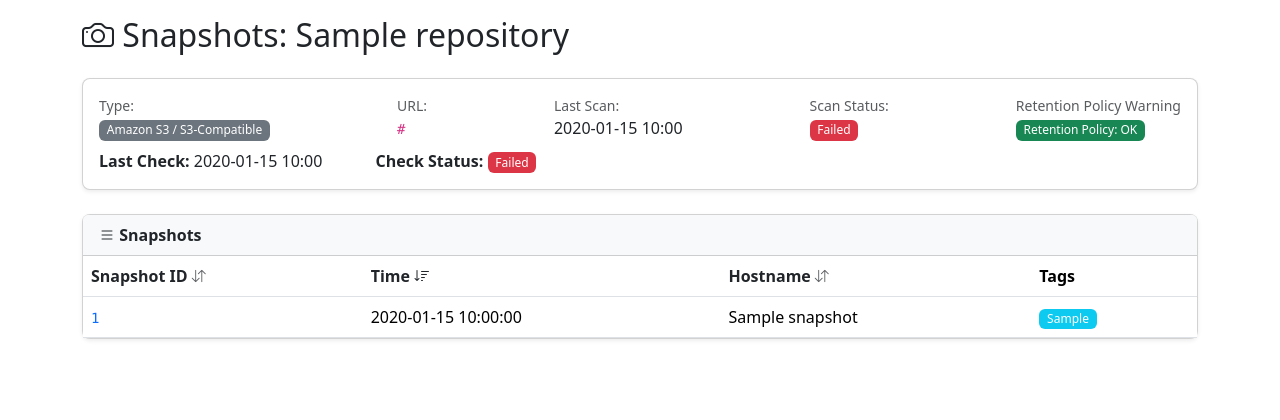
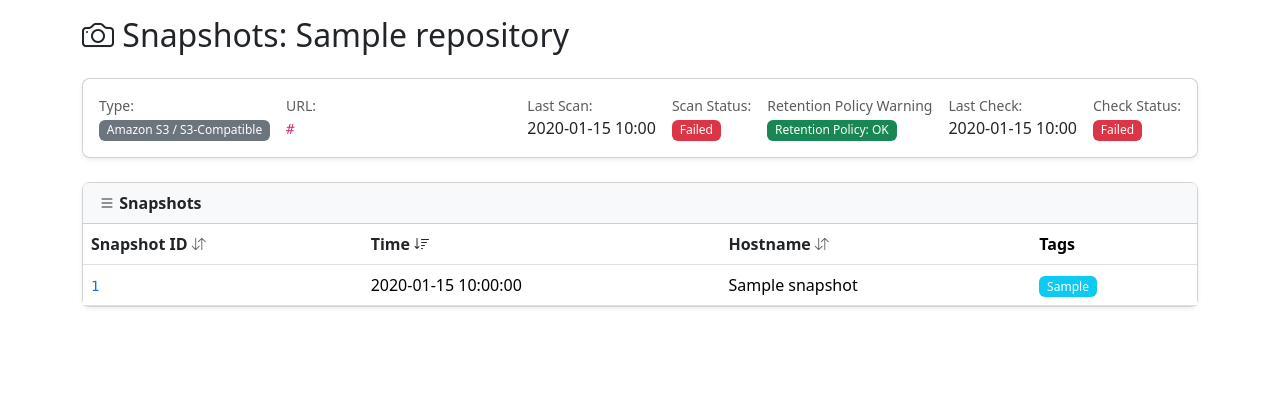
Before and after one commit to tmseidel/restic-explorer, a Spring Boot app: page /repositories/1/snapshots in a window 1280 px wide. Shown: the part 106-526 px from the top of the page. Run offline with Spring Boot 4, Linux system fonts and the light colour scheme; tables that the repository leaves empty hold one stand-in row (values such as "Sample post"); some of the project's set-up classes (security, data sources, template engines, error pages and the like) are left out, and stand-ins take their place; some libraries are stand-ins or nearby versions.

Commit message:
fix: unify repository info card layout on snapshots page
Integrate check info items (Last Check, Check Status) into the same
flex container used by the other items instead of a separate row/col
grid with different label styling.

- Remove justify-content-between to prevent unnatural spacing
- Add flex-grow-1 to URL div for better space distribution
- Move check items into the flex container with stacked small labels

Co-authored-by: tmseidel <192797+tmseidel@users.noreply.github.com>

```diff
--- a/src/main/resources/templates/scanning/snapshots.html
+++ b/src/main/resources/templates/scanning/snapshots.html
@@ -54,12 +54,12 @@
     <!-- Repository Info -->
     <div class="card shadow-sm mb-4">
         <div class="card-body">
-            <div class="d-flex justify-content-between flex-wrap gap-3">
+            <div class="d-flex flex-wrap gap-3">
                 <div>
                     <small class="text-muted d-block" th:text="#{snapshot.repoInfo.type}">Type</small>
                     <span class="badge bg-secondary" th:text="${repository.type.displayName}">S3</span>
                 </div>
-                <div>
+                <div class="flex-grow-1">
                     <small class="text-muted d-block" th:text="#{snapshot.repoInfo.url}">URL</small>
                     <code th:text="${repository.url}">s3://...</code>
                 </div>
@@ -82,16 +82,14 @@
                     <span th:if="${retentionResult.fulfilled}" class="badge bg-success" th:text="#{snapshot.retention.ok}">OK</span>
                     <span th:if="${!retentionResult.fulfilled}" class="badge bg-warning text-dark" th:text="#{dashboard.retention.warning}">Policy Warning</span>
                 </div>
-            </div>
-            <div th:if="${repository.checkIntervalMinutes != null && repository.checkIntervalMinutes > 0}" class="row mt-2">
-                <div class="col-md-3">
-                    <strong th:text="#{snapshot.repoInfo.lastCheck}">Last Check:</strong>
+                <div th:if="${repository.checkIntervalMinutes != null && repository.checkIntervalMinutes > 0}">
+                    <small class="text-muted d-block" th:text="#{snapshot.repoInfo.lastCheck}">Last Check</small>
                     <span th:if="${repository.lastChecked != null}"
                           th:text="${#temporals.format(repository.lastChecked, 'yyyy-MM-dd HH:mm')}">-</span>
                     <span th:if="${repository.lastChecked == null}" class="text-muted" th:text="#{snapshot.repoInfo.lastCheck.never}">Never</span>
                 </div>
-                <div class="col-md-3">
-                    <strong th:text="#{snapshot.repoInfo.checkStatus}">Check Status:</strong>
+                <div th:if="${repository.checkIntervalMinutes != null && repository.checkIntervalMinutes > 0}">
+                    <small class="text-muted d-block" th:text="#{snapshot.repoInfo.checkStatus}">Check Status</small>
                     <span th:if="${lastCheckResult != null && lastCheckResult.status.name() == 'SUCCESS'}"
                           class="badge bg-success" th:text="#{snapshot.repoInfo.checkStatus.success}">Passed</span>
                     <span th:if="${lastCheckResult != null && lastCheckResult.status.name() == 'FAILED'}"
```
